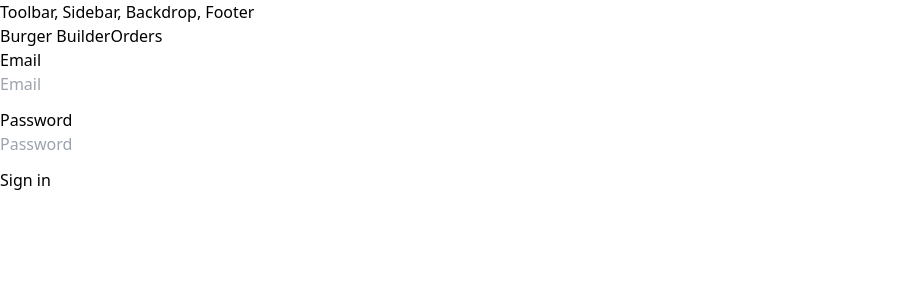
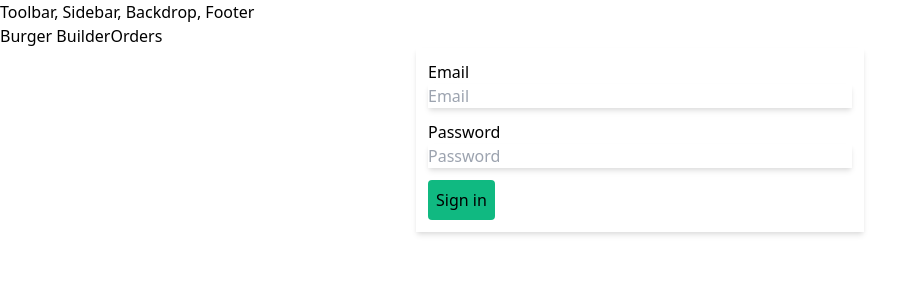
Before and after one commit to binarytrance/burger-builder, a React (Create React App) app: page /auth in a window 1280 px wide. Shown: the top 300 px of the page, without its empty margins (0-924 px from the left). Built offline with nearby package versions, Linux system fonts and the light colour scheme; what twin.macro would draw is missing.

Commit message:
added a few tailwind classes to auth form

```diff
--- a/src/UI/Input/Input.js
+++ b/src/UI/Input/Input.js
@@ -6,16 +6,16 @@ const Input = props => {
 
     switch (props.elementType) {
         case "input":
-            inputElement = <input className={!props.valid && props.required && props.touched ?  'border-solid border-2 border-red-300' : ''} type={props.elementType} {...props.elementConfig} value={props.value} onChange={(event) => props.formInputHandler(event, props.id)}/>;
+            inputElement = <input className={!props.valid && props.required && props.touched ?  'border-solid border-2 border-red-300' : 'shadow-md'} type={props.elementType} {...props.elementConfig} value={props.value} onChange={(event) => props.formInputHandler(event, props.id)}/>;
             break;
         case "textarea":
-            inputElement = <textarea className={!props.valid && props.required && props.touched ?  'border-solid border-2 border-red-300' : ''} type={props.elementType} {...props.elementConfig} value={props.value}  onChange={(event) => props.formInputHandler(event, props.id)}/>;
+            inputElement = <textarea className={!props.valid && props.required && props.touched ?  'border-solid border-2 border-red-300' : 'shadow-md'} type={props.elementType} {...props.elementConfig} value={props.value}  onChange={(event) => props.formInputHandler(event, props.id)}/>;
             break;
         case 'select':
-            inputElement = <select className={!props.valid && props.required && props.touched ?  'border-solid border-2 border-red-300' : ''} type={props.elementType} value={props.value} onChange={(event) => props.formInputHandler(event, props.id)}>{props.elementConfig.options.map(option => <option key={option.value} value={option.value}>{option.label}</option>)}</select>;
+            inputElement = <select className={!props.valid && props.required && props.touched ?  'border-solid border-2 border-red-300' : 'shadow-md'} type={props.elementType} value={props.value} onChange={(event) => props.formInputHandler(event, props.id)}>{props.elementConfig.options.map(option => <option key={option.value} value={option.value}>{option.label}</option>)}</select>;
             break;
         default:
-            inputElement = <input className={!props.valid && props.required && props.touched ?  'border-solid border-2 border-red-300' : ''} type={props.elementType} {...props.elementConfig} value={props.value}  onChange={(event) => props.formInputHandler(event, props.id)}/>;
+            inputElement = <input className={!props.valid && props.required && props.touched ?  'border-solid border-2 border-red-300' : 'shadow-md'} type={props.elementType} {...props.elementConfig} value={props.value}  onChange={(event) => props.formInputHandler(event, props.id)}/>;
             break;
 
     }
--- a/src/container/Auth/Auth.js
+++ b/src/container/Auth/Auth.js
@@ -84,7 +84,7 @@ class Auth extends Component {
         }
         return (
             <>
-                <form onSubmit={this.createOrderHandler}>
+                <form onSubmit={this.createOrderHandler} className='max-w-md mx-auto shadow-md p-3'>
                         {
                             formElementsArray.map(element => {
                                 console.log(element);
@@ -92,7 +92,7 @@ class Auth extends Component {
                                 return <Input key={element.id} id={element.id} elementType={element.config.elementType} elementConfig={element.config.elementConfig} value={element.config.value} label={element.config.label} valid={element.config.valid} touched={element.config.touched} required={element.config.validity.required} formInputHandler={this.formInputHandler}/>
                             })
                         }
-                        <button type='submit' disabled={!this.state.isFormValid} onClick={this.createOrderHandler}>
+                        <button type='submit' disabled={!this.state.isFormValid} onClick={this.createOrderHandler} className='bg-green-500 p-2 rounded'>
                             Sign in
                         </button>
                     </form>
```
